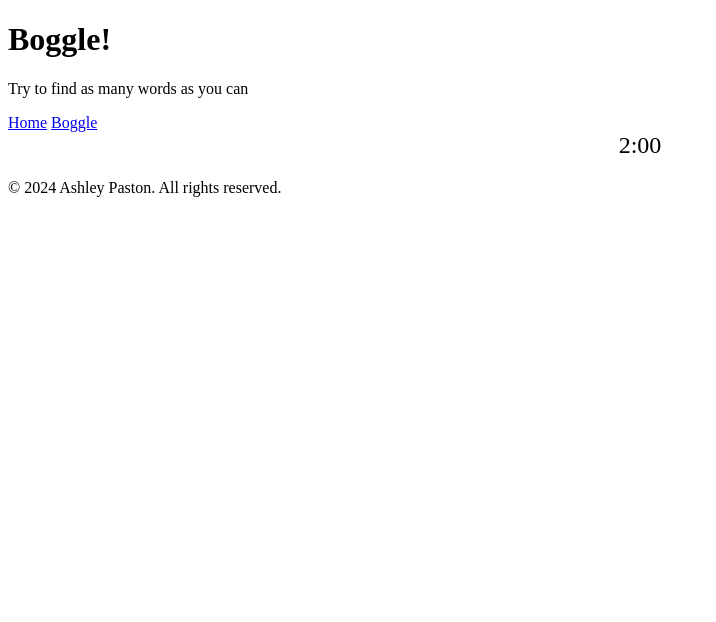
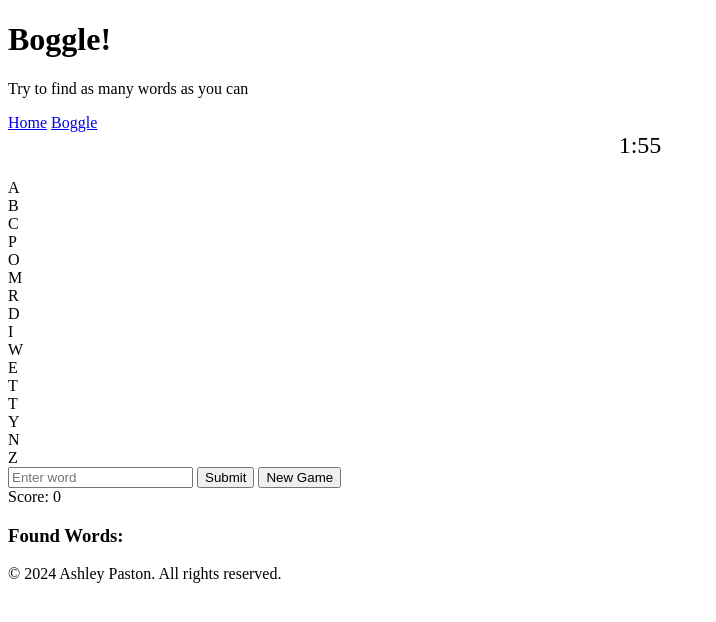
Before and after one commit to ashleypaston/websitea, a plain HTML site: page boggle.html in a window 1280 px wide. Shown: the whole page, without its empty margins (0-716 px from the left). Drawn offline with nearby package versions, Linux system fonts and the light colour scheme.

Commit message:
new page 2

```diff
--- a/boggle.html
+++ b/boggle.html
@@ -22,9 +22,18 @@
     </nav>
 
     <section id="boggle">
-        <!-- Copy the entire boggle section from index.html -->
         <div id="timer" style="text-align: center; font-size: 1.5em; margin-bottom: 20px;">2:00</div>
-        <!-- ... rest of the boggle content ... -->
+        <div id="board"></div>
+        <div id="controls">
+            <input type="text" id="word-input" placeholder="Enter word" autocomplete="off">
+            <button onclick="submitWord()">Submit</button>
+            <button onclick="startNewGame()">New Game</button>
+        </div>
+        <div id="score">Score: 0</div>
+        <div id="found-words">
+            <h3>Found Words:</h3>
+            <ul id="word-list"></ul>
+        </div>
     </section>
 
     <footer>
@@ -32,8 +41,107 @@
     </footer>
 
     <script>
-        // Copy all the JavaScript from index.html
-        // ... existing JavaScript ...
+        let board = [];
+        let score = 0;
+        let foundWords = new Set();
+        let timer;
+        let timeLeft;
+
+        function generateBoard() {
+            const dice = [
+                'AAEEGN', 'ABBJOO', 'ACHOPS', 'AFFKPS',
+                'AOOTTW', 'CIMOTU', 'DEILRX', 'DELRVY',
+                'DISTTY', 'EEGHNW', 'EEINSU', 'EHRTVW',
+                'EIOSST', 'ELRTTY', 'HIMNQU', 'HLNNRZ'
+            ];
+            board = [];
+            for (let i = 0; i < 4; i++) {
+                board[i] = [];
+                for (let j = 0; j < 4; j++) {
+                    const dieIndex = i * 4 + j;
+                    const die = dice[dieIndex];
+                    const letterIndex = Math.floor(Math.random() * 6);
+                    board[i][j] = die.charAt(letterIndex);
+                }
+            }
+            displayBoard();
+        }
+
+        function displayBoard() {
+            const boardDiv = document.getElementById('board');
+            boardDiv.innerHTML = '';
+            for (let i = 0; i < 4; i++) {
+                for (let j = 0; j < 4; j++) {
+                    const cell = document.createElement('div');
+                    cell.className = 'cell';
+                    cell.textContent = board[i][j];
+                    boardDiv.appendChild(cell);
+                }
+            }
+        }
+
+        function submitWord() {
+            const input = document.getElementById('word-input');
+            const word = input.value.toUpperCase();
+            if (word.length < 3) {
+                alert('Words must be at least 3 letters long!');
+            } else if (foundWords.has(word)) {
+                alert('You already found that word!');
+            } else if (isValidWord(word)) {
+                foundWords.add(word);
+                updateScore(word);
+                updateWordList(word);
+                if (word.length >= 8) {
+                    confetti({
+                        particleCount: 100,
+                        spread: 70,
+                        origin: { y: 0.6 }
+                    });
+                }
+            } else {
+                alert('Invalid word!');
+            }
+            input.value = '';
+        }
+
+        function startTimer() {
+            timeLeft = 120; // 2 minutes
+            updateTimerDisplay();
+            timer = setInterval(() => {
+                timeLeft--;
+                updateTimerDisplay();
+                if (timeLeft <= 0) {
+                    clearInterval(timer);
+                    alert('Game Over! Final score: ' + score);
+                    document.getElementById('word-input').disabled = true;
+                }
+            }, 1000);
+        }
+
+        function updateTimerDisplay() {
+            const minutes = Math.floor(timeLeft / 60);
+            const seconds = timeLeft % 60;
+            document.getElementById('timer').textContent =
+                `${minutes}:${seconds.toString().padStart(2, '0')}`;
+        }
+
+        function startNewGame() {
+            board = [];
+            score = 0;
+            foundWords.clear();
+            document.getElementById('score').textContent = 'Score: 0';
+            document.getElementById('word-list').innerHTML = '';
+            document.getElementById('word-input').disabled = false;
+            if (timer) clearInterval(timer);
+            generateBoard();
+            startTimer();
+        }
+
+        // Add any remaining helper functions (isValidWord, updateScore, updateWordList)
+        // ... existing helper functions ...
+
+        // Start the game when the page loads
+        window.onload = startNewGame;
     </script>
 </body>
 </html>
```
